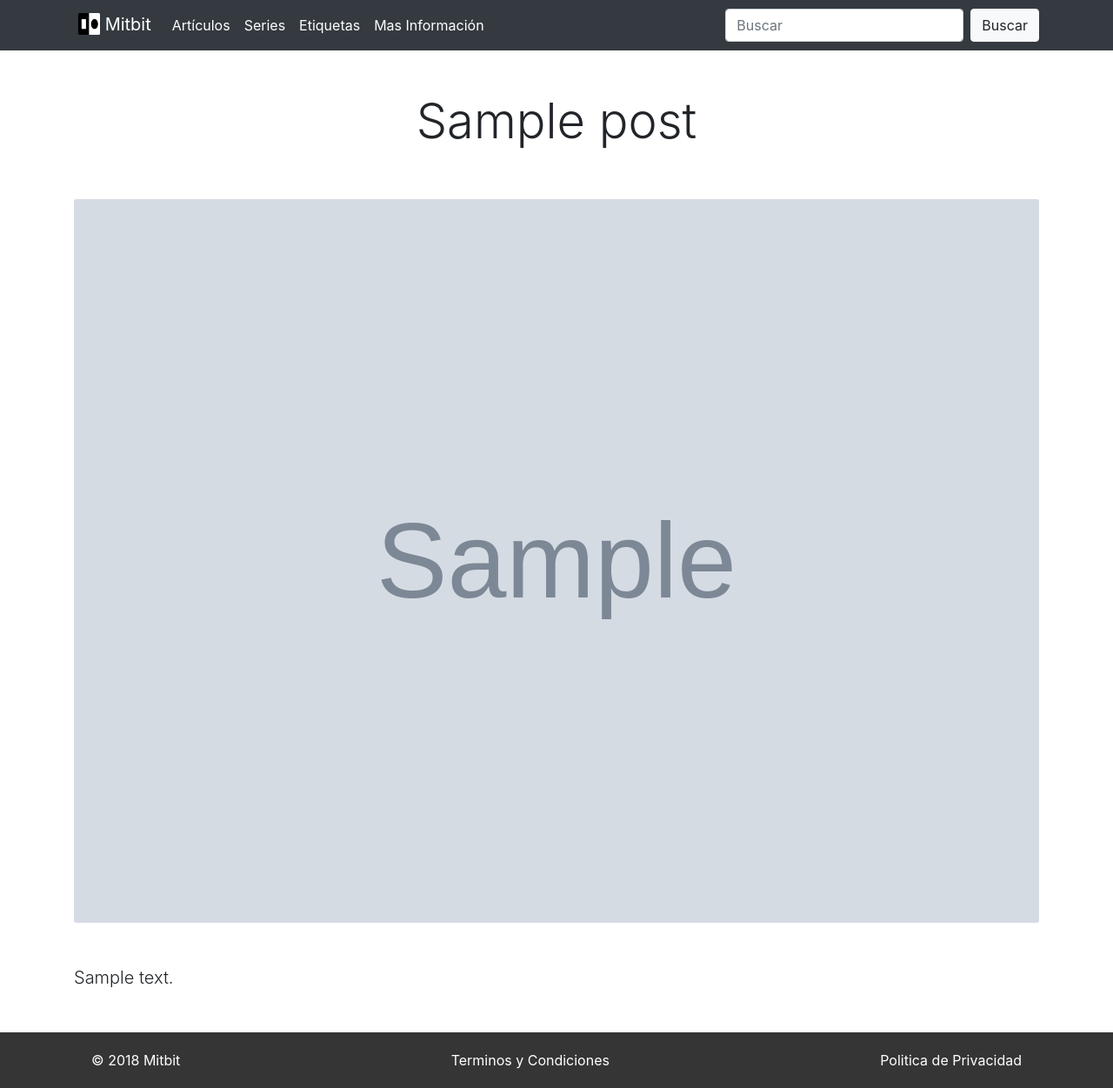
After one commit to diegoamorin/vilvox, a Django app: a page that uses templates/detailPost.html in a window 1280 px wide. The commit adds this page. Shown: the whole page at 87% size. Run offline with Django 3.2, Linux system fonts and the light colour scheme; tables that the repository leaves empty hold one stand-in row (values such as "Sample post"); grey boxes marked "Sample" are stand-in pictures; some libraries are stand-ins or nearby versions.

Commit message:
Agregamos un detailView funcional falta como agregar mas imagenes de manera organizada en cada post

```diff
--- a/blog/urls.py
+++ b/blog/urls.py
@@ -4,6 +4,7 @@ from .views import (
     index, series, about, tags,
     addPost, addSerie, addTag,
     deletePost, deleteSerie, deleteTag,
+    detailPost
 )
 
 urlpatterns = [
@@ -19,4 +20,6 @@ urlpatterns = [
     path('deletePost/<int:pk>', deletePost, name="deletePost"),
     path('deleteSerie/<int:pk>', deleteSerie, name="deleteSerie"),
     path('deleteTag/<int:pk>', deleteTag, name="deleteTag"),
+
+    path('detail/<slug:slug>', detailPost, name="detailPost"),
 ]
--- a/blog/views.py
+++ b/blog/views.py
@@ -54,6 +54,17 @@ def deletePost(request, pk):
 	post = get_object_or_404(Post, pk=pk)
 	post.delete()
 	return redirect("index")
+
+def detailPost(request, slug):
+	post = get_object_or_404(Post, slug=slug)
+
+	context = {
+		"title": post.title,
+		"img": post.img,
+		"content": post.content
+	}
+
+	return render(request, "detailPost.html", context)
 
 # Seccion de Series
 
--- /dev/null
+++ b/templates/detailPost.html
@@ -0,0 +1,11 @@
+{% extends 'base.html'%}
+{% load static %}
+
+{% block jumbo %}
+	<h1 class="display-4">{{title}}</h1>
+{% endblock %}
+
+{% block content %}
+	<img class="card-img my-5" src="{% get_media_prefix %}{{ img }}" alt="">
+	<div class="lead">{{ content }}</div>
+{% endblock %}
--- a/templates/index.html
+++ b/templates/index.html
@@ -18,7 +18,7 @@
 				<p class="card-text">{{ post.content|truncatechars:300 }}</p>
 				<label>{{ post.created_at }}</label>
 				<img class="card-img" src="{% get_media_prefix %}{{ post.img }}">
-				<a href="#" class="btn btn-dark mt-5">Seguir Leyendo</a>
+				<a href="{% url 'detailPost' slug=post.slug %}" class="btn btn-dark mt-5">Seguir Leyendo</a>
 				{% if user.is_superuser %}
 				<div class="ml-5 d-inline">
 					<a href="#" class="btn btn-success mt-5">Editar</a>
```
